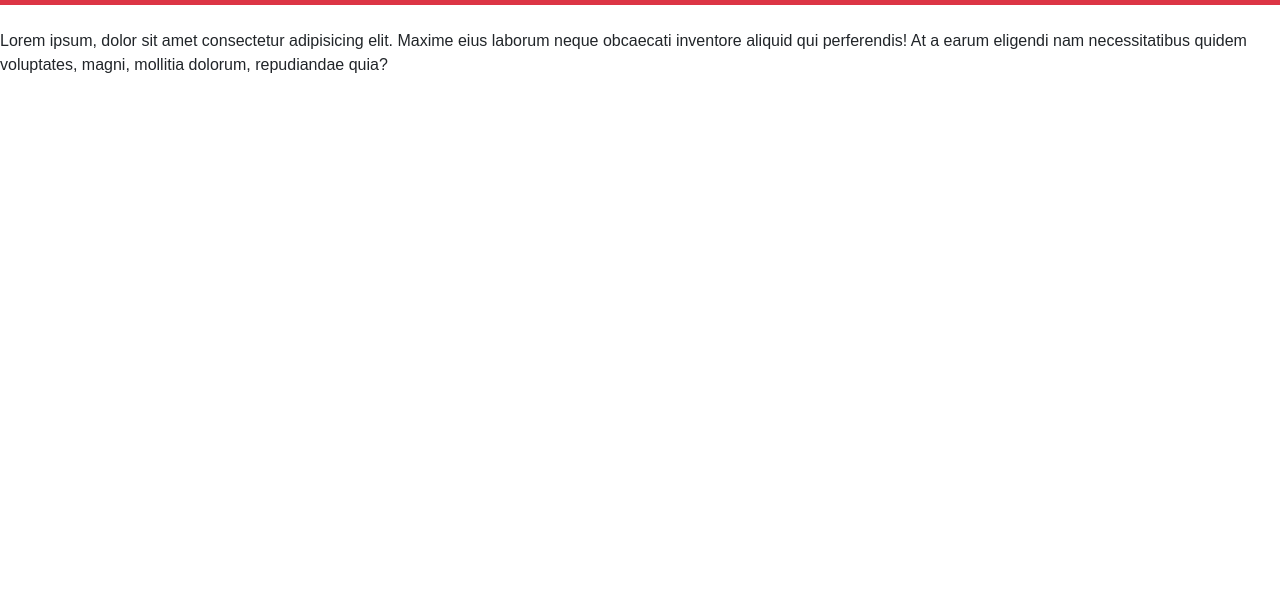
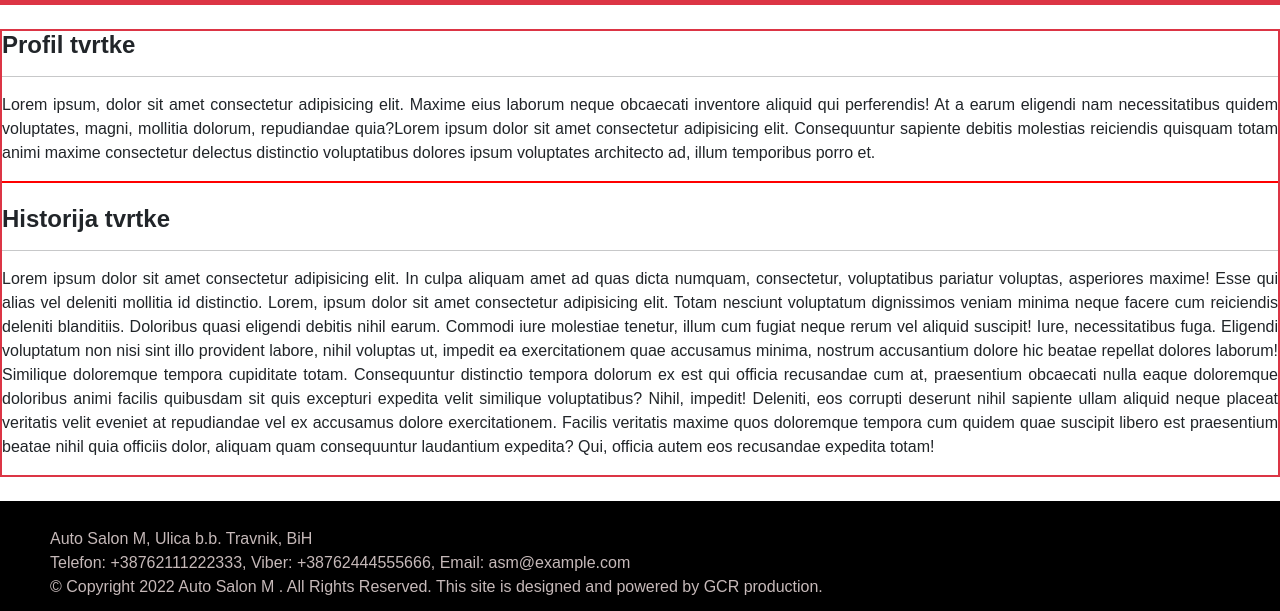
Before and after one commit to Mujo78/Projekat, a plain HTML site: page html/about.html in a window 1280 px wide. Shown: the part 231-842 px from the top of the page. Before the commit the page ends 800 px from the top, so only its background shows below. Drawn offline with nearby package versions, Linux system fonts and the light colour scheme; no server answers.

Commit message:
git push --all origin

```diff
--- a/css/mainpage_style.css
+++ b/css/mainpage_style.css
@@ -142,18 +142,24 @@ li {
     border-width: 2px;
     border-radius: 0px;
     border-style: solid;
+    border-top-color: white;
+    border-bottom-color: white;
 }
 .c_data{
     border: #dc3545;
     border-width: 2px;
     border-radius: 0px;
     border-style: solid;
+    border-top-color: white;
+    border-bottom-color: white;
 }
 .social_network{
     border: #dc3545;
     border-width: 2px;
     border-radius: 0px;
     border-style: solid;
+    border-top-color: white;
+    border-bottom-color: white;
     display: flex;
     flex-wrap: wrap;
     flex-direction: column;
@@ -164,6 +170,22 @@ li {
     border-width: 2px;
     border-radius: 0px;
     border-style: solid;
+    border-top-color: white;
+    border-bottom-color: white;
+}
+.pharagraphs {
+    display: flex;
+    flex-wrap: wrap;
+    border: #dc3545;
+    border-width: 2px;
+    border-radius: 0px;
+    border-style: solid;
+}
+.History{
+    text-align: justify;
+}
+.Profil {
+    text-align: justify;
 }
 @media only screen and (max-width: 412px) {
    .head {
--- a/html/about.html
+++ b/html/about.html
@@ -83,11 +83,27 @@
         <br>
   </div>
   <div class="pharagraphs">
-        <div class="p1">
-
-          <p>Lorem ipsum, dolor sit amet consectetur adipisicing elit. Maxime eius laborum neque obcaecati inventore aliquid qui perferendis! At a earum eligendi nam necessitatibus quidem voluptates, magni, mollitia dolorum, repudiandae quia?</p>
-        </div>
+      <div class="Profil">
+        <h4><b>Profil tvrtke</b><hr></h4>
+        <p>Lorem ipsum, dolor sit amet consectetur adipisicing elit. Maxime eius laborum neque obcaecati inventore aliquid qui perferendis! At a earum eligendi nam necessitatibus quidem voluptates, magni, mollitia dolorum, repudiandae quia?Lorem ipsum dolor sit amet consectetur adipisicing elit. Consequuntur sapiente debitis molestias reiciendis quisquam totam animi maxime consectetur delectus distinctio voluptatibus dolores ipsum voluptates architecto ad, illum temporibus porro et.</p>
       </div>
+      <div id="lines" style="height: 2px; width: 100%; background-color:red;"></div>
+      <br>
+      <div class="History">
+        <h4><b>Historija tvrtke</b><hr></h4>
+        <p>Lorem ipsum dolor sit amet consectetur adipisicing elit. In culpa aliquam amet ad quas dicta numquam, consectetur, voluptatibus pariatur voluptas, asperiores maxime! Esse qui alias vel deleniti mollitia id distinctio. Lorem, ipsum dolor sit amet consectetur adipisicing elit. Totam nesciunt voluptatum dignissimos veniam minima neque facere cum reiciendis deleniti blanditiis. Doloribus quasi eligendi debitis nihil earum. Commodi iure molestiae tenetur, illum cum fugiat neque rerum vel aliquid suscipit! Iure, necessitatibus fuga. Eligendi voluptatum non nisi sint illo provident labore, nihil voluptas ut, impedit ea exercitationem quae accusamus minima, nostrum accusantium dolore hic beatae repellat dolores laborum! Similique doloremque tempora cupiditate totam. Consequuntur distinctio tempora dolorum ex est qui officia recusandae cum at, praesentium obcaecati nulla eaque doloremque doloribus animi facilis quibusdam sit quis excepturi expedita velit similique voluptatibus? Nihil, impedit! Deleniti, eos corrupti deserunt nihil sapiente ullam aliquid neque placeat veritatis velit eveniet at repudiandae vel ex accusamus dolore exercitationem. Facilis veritatis maxime quos doloremque tempora cum quidem quae suscipit libero est praesentium beatae nihil quia officiis dolor, aliquam quam consequuntur laudantium expedita? Qui, officia autem eos recusandae expedita totam!</p>
+      </div>
+  </div>
+  <br>
+  <div class="foter">
+    <div class="main">
+      <p id="pharagraph">Auto Salon M, Ulica b.b. Travnik, BiH <br>
+        Telefon: +38762111222333, Viber: +38762444555666, Email: asm@example.com <br>
+        © Copyright 2022 Auto Salon M . All Rights Reserved. This site is designed and powered by GCR production.
+      </p>
+      <h3 id="logo"> Auto Salon <i>M</i></h3>
+    </div>
+  </div>
 
 
     <script src="/js/main.js"></script>
```
